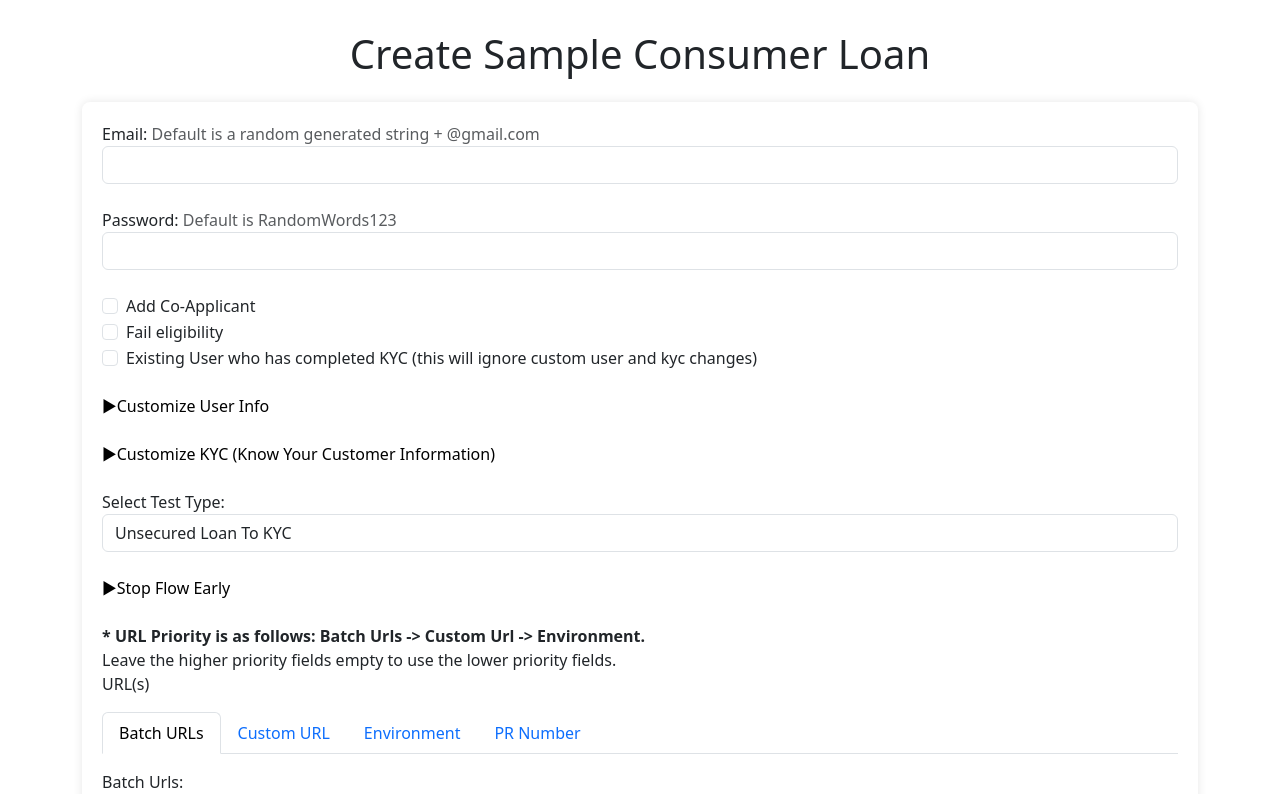
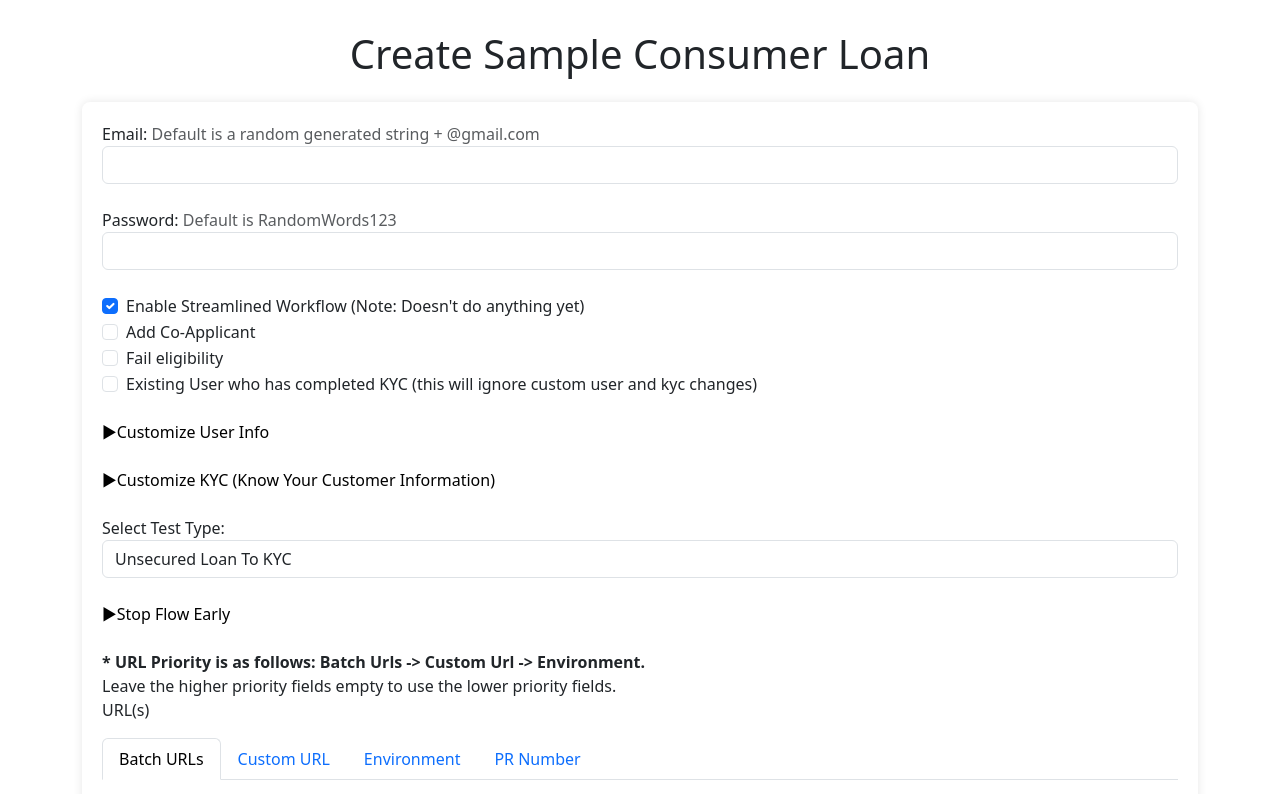
Before and after one commit to nlee-ncino/uiSimApp, a Vue app: page / in a window 1280 px wide. Shown: the top 794 px of the page. Built offline with nearby package versions, Linux system fonts and the light colour scheme; no server answers; the HTML template or start-up script is replaced by a standard one.

Commit message:
add streamlined workflow in prep

```diff
--- a/src/App.vue
+++ b/src/App.vue
@@ -12,6 +12,11 @@
       <div class="form-group">
         <label for="password">Password: <span class="text-muted">Default is RandomWords123 </span></label>
         <input type="text" class="form-control" id="password" v-model="formData.password"/>
+      </div>
+
+      <div class="form-group form-check">
+        <input type="checkbox" class="form-check-input" id="streamLinedWorkflow" v-model="formData.streamLinedWorkflow" checked/>
+        <label class="form-check-label" for="streamLinedWorkflow">Enable Streamlined Workflow (Note: Doesn't do anything yet)</label>
       </div>
 
       <div class="form-group form-check">
@@ -219,7 +224,8 @@ export default {
         customUrl: '',
         batchUrls: '',
         prNumber: '',
-        prematureStop: ''
+        prematureStop: '',
+        streamLinedWorkflow: true
       },
       sections: {
         customUserInfo: false,
@@ -250,7 +256,8 @@ export default {
         zip: this.formData.zip,
         prNumber: this.formData.prNumber,
         failEligibility: this.formData.failEligibility,
-        prematureStop: this.formData.prematureStop
+        prematureStop: this.formData.prematureStop,
+        streamLinedWorkflow: this.formData.streamLinedWorkflow
       };
     },
     async runTests() {
```
Also changed, not shown: 1 other file (tests, documents, lock files or other folders).
